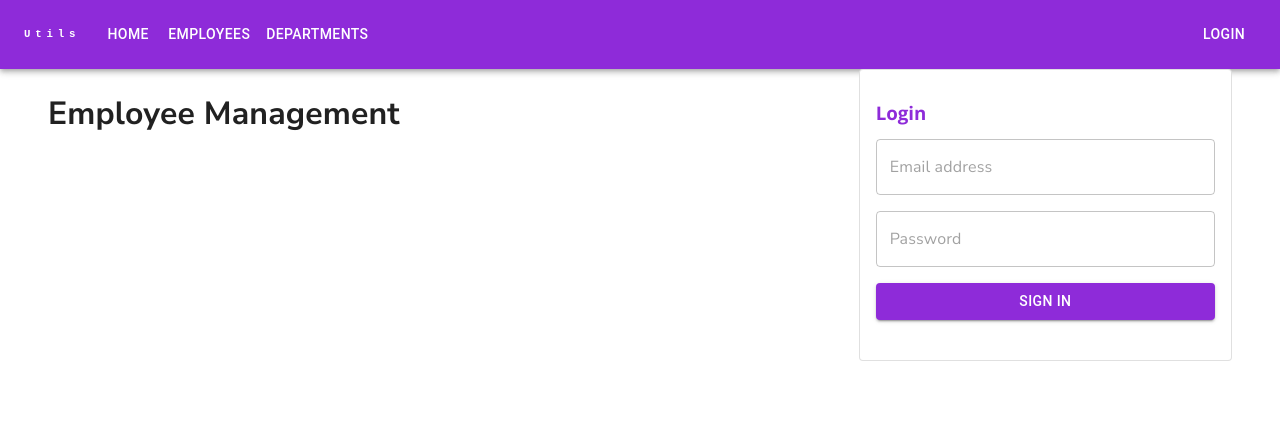
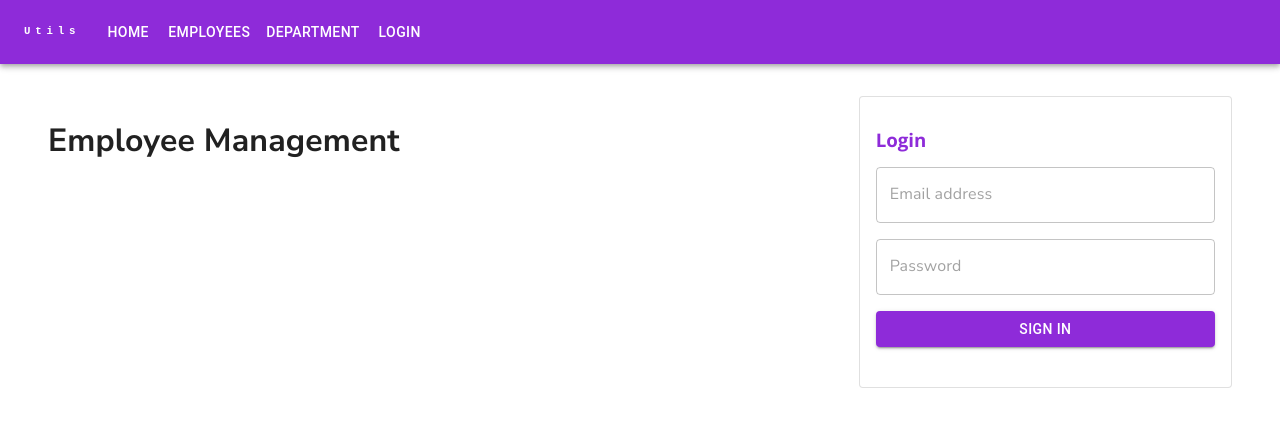
Before and after one commit to neeleshroy2023/employee-frontend, a React (Vite) app: page /login in a window 1280 px wide. Shown: the top 426 px of the page. Built offline with nearby package versions, Linux system fonts and the light colour scheme.

Commit message:
changes in navbar

```diff
--- a/src/App.tsx
+++ b/src/App.tsx
@@ -4,10 +4,12 @@ import theme from "./theme";
 import { BrowserRouter } from "react-router";
 import Router from "./components/features/navigation/Router";
 import Navbar from "./Ui/Navbar";
+import { UserProvider } from "./Context/UserContext";
 function App() {
   return (
     <ThemeProvider theme={theme}>
       <CssBaseline />
+      <UserProvider>
         <BrowserRouter>
           <Navbar />
           <div className="App">
@@ -16,6 +18,7 @@ function App() {
             </Container>
           </div>
         </BrowserRouter>
+      </UserProvider>
     </ThemeProvider>
   );
 }
--- /dev/null
+++ b/src/Context/UserContext.tsx
@@ -0,0 +1,12 @@
+import { createContext, useState } from "react";
+
+export const UserContext = createContext({});
+
+export const UserProvider = ({ children }: any) => {
+  const [isUser, setIsUser] = useState(false);
+  return (
+    <UserContext.Provider value={{ isUser, setIsUser }}>
+      {children}
+    </UserContext.Provider>
+  );
+};
--- a/src/Ui/Navbar.tsx
+++ b/src/Ui/Navbar.tsx
@@ -4,8 +4,21 @@ import Toolbar from "@mui/material/Toolbar";
 import Typography from "@mui/material/Typography";
 import Container from "@mui/material/Container";
 import Button from "@mui/material/Button";
+import { Link } from "react-router";
+import "./../css/App.css";
+import { useContext } from "react";
+import { UserContext } from "../Context/UserContext";
+
+let pages = ["Home", "Employees", "Department", "Login"];
 
 function Navbar() {
+  const { isUser }: any = useContext(UserContext);
+  if (isUser) {
+    pages = pages.filter((item) => {
+      return item !== "Login";
+    });
+  }
+
   return (
     <AppBar position="static">
       <Container maxWidth="xl">
@@ -14,7 +27,6 @@ function Navbar() {
             variant="h6"
             noWrap
             component="a"
-            href="#app-bar-with-responsive-menu"
             sx={{
               mr: 2,
               display: { xs: "none", md: "flex" },
@@ -28,18 +40,26 @@ function Navbar() {
             Utils
           </Typography>
 
-          <Box sx={{ flexGrow: 1, display: { xs: "none", md: "flex" } }}>
-            <Button sx={{ my: 2, color: "white", display: "block" }}>
-              Home
-            </Button>
-            <Button sx={{ my: 2, color: "white", display: "block" }}>
-              Employees{" "}
-            </Button>
-            <Button sx={{ my: 2, color: "white", display: "block" }}>
-              Departments
-            </Button>
+          <Box
+            sx={{
+              flexGrow: 1,
+              display: { xs: "none", md: "flex" },
+            }}
+          >
+            {pages.map((page) => (
+              <Button
+                key={page}
+                sx={{ textDecoration: "none", color: "white" }}
+              >
+                <Link
+                  className="link"
+                  to={`/${page === "Home" ? "" : page.toLowerCase()}`}
+                >
+                  {page}
+                </Link>
+              </Button>
+            ))}
           </Box>
-          <Button color="inherit">Login</Button>
         </Toolbar>
       </Container>
     </AppBar>
--- a/src/components/features/navigation/Router.tsx
+++ b/src/components/features/navigation/Router.tsx
@@ -1,12 +1,19 @@
-import { Routes, Route } from "react-router";
+import { Routes, Route, Navigate } from "react-router";
 import { LandingPage, Login, Employees } from "../../pages";
 import AddEmployee from "../employees/AddEmployee";
 import PrivateRoute from "./PrivateRoute";
+import { UserContext } from "../../../Context/UserContext";
+import { useContext } from "react";
 
 const Router = () => {
+  const { isUser }: any = useContext(UserContext);
+  console.log(isUser);
   return (
     <Routes>
-      <Route index element={<LandingPage />} />
+      <Route
+        index
+        element={isUser ? <Navigate to="/employees" /> : <LandingPage />}
+      />
       <Route path="/login" element={<Login />} />
       <Route element={<PrivateRoute />}>
         <Route path="/employees" element={<Employees />} />
--- a/src/components/pages/Employees.tsx
+++ b/src/components/pages/Employees.tsx
@@ -2,14 +2,15 @@ import { Box, CircularProgress, Typography } from "@mui/material";
 import EmployeeList from "../features/employees/EmployeeList";
 import API_KEYS from "../../api/keys";
 import useGetRequest from "../../hooks/useApiRequest";
-import { useEffect } from "react";
-import { useNavigate } from "react-router";
+import { useContext, useEffect } from "react";
+import { UserContext } from "../../Context/UserContext";
 
 const Employees = () => {
+  const { isUser }: any = useContext(UserContext);
+  console.log(isUser);
   const { data, loading, error, getData }: any = useGetRequest(
     `${import.meta.env.VITE_HOST_URL}${API_KEYS.employees}`
   );
-  const navigate = useNavigate();
   useEffect(() => {
     getData();
   }, []);
@@ -35,12 +36,6 @@ const Employees = () => {
     getData(updatedEmployees);
   };
 
-  const onBtnClick = () => {
-    navigate("/login");
-  };
-  const onBtnHomeClick = () => {
-    navigate("/");
-  };
   return (
     <Box>
       <EmployeeList employees={data} onDeleteEmployee={onDeleteEmployee} />
--- a/src/components/pages/LandingPage.tsx
+++ b/src/components/pages/LandingPage.tsx
@@ -11,10 +11,8 @@ import {
 } from "@mui/material";
 import theme from "../../theme";
 import useAuth from "../../hooks/feature/useAuth";
-import { useNavigate } from "react-router";
 
 const LandingPage = () => {
-  const navigate = useNavigate();
   const { handleRegister } = useAuth();
   return (
     <Box
@@ -70,13 +68,6 @@ const LandingPage = () => {
                       <Button type="submit" variant="contained">
                         Sign Up
                       </Button>
-                      <Button
-                        type="button"
-                        variant="contained"
-                        onClick={() => navigate("/login")}
-                      >
-                        Sign In
-                      </Button>
                     </Box>
                   </FormControl>
                 </form>
--- a/src/components/pages/Login.tsx
+++ b/src/components/pages/Login.tsx
@@ -18,7 +18,7 @@ const Login = () => {
   const { email } = location.state || { email: "" };
   return (
     <Container maxWidth="xl">
-      <Grid2 container spacing={4}>
+      <Grid2 container spacing={4} sx={{ marginTop: 4 }}>
         <Grid2 size={{ xs: 12, sm: 6, md: 8 }}>
           <h1>Employee Management</h1>
         </Grid2>
--- a/src/css/App.css
+++ b/src/css/App.css
@@ -3,3 +3,7 @@
   background: -webkit-linear-gradient(to top, #a7bfe8, #6190e8);
   background: linear-gradient(to top, #a7bfe8, #6190e8);
 }
+.link {
+  text-decoration: none;
+  color: white;
+}
--- a/src/hooks/feature/useAuth.ts
+++ b/src/hooks/feature/useAuth.ts
@@ -1,8 +1,11 @@
 import { useNavigate } from "react-router";
 import API_KEYS from "../../api/keys";
+import { useContext } from "react";
+import { UserContext } from "../../Context/UserContext";
 
 const useAuth = () => {
   const navigate = useNavigate();
+  const { setIsUser }: any = useContext(UserContext);
   const handleRegister = (e: React.BaseSyntheticEvent) => {
     e.preventDefault();
     window.localStorage.clear();
@@ -41,6 +44,7 @@ const useAuth = () => {
       .then((data) => {
         localStorage.setItem("token", data.token || "");
         navigate("/employees");
+        setIsUser(true);
       });
   };
 
```
Lines whose indentation alone changed are shown as unchanged.
